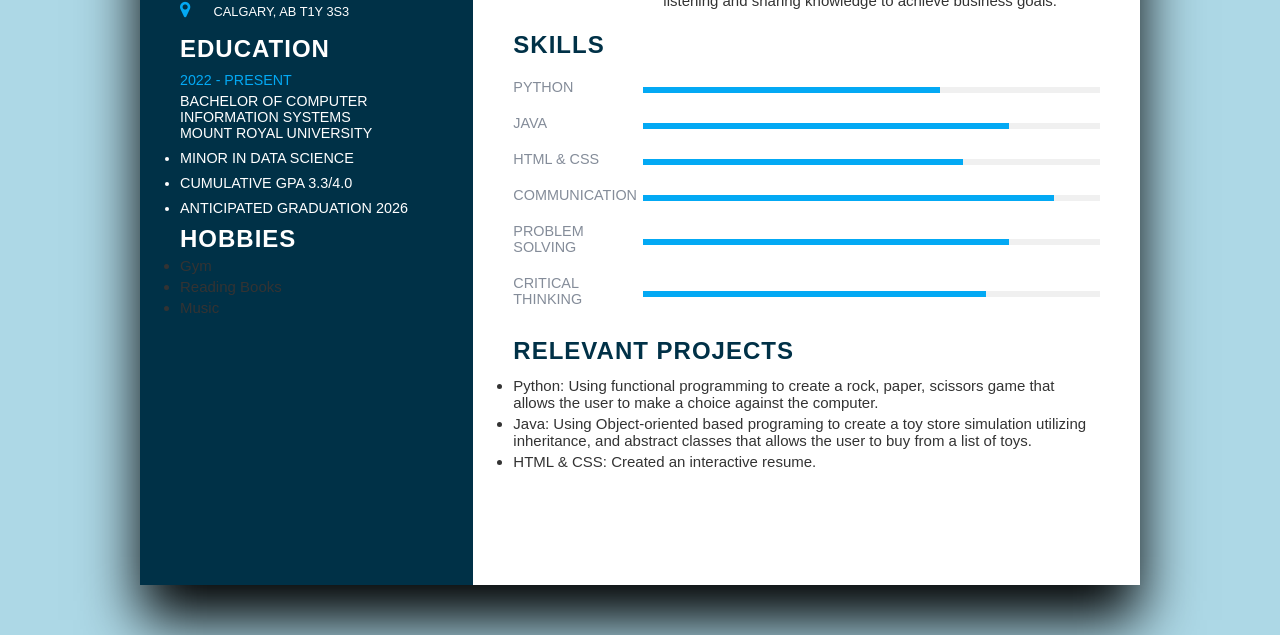
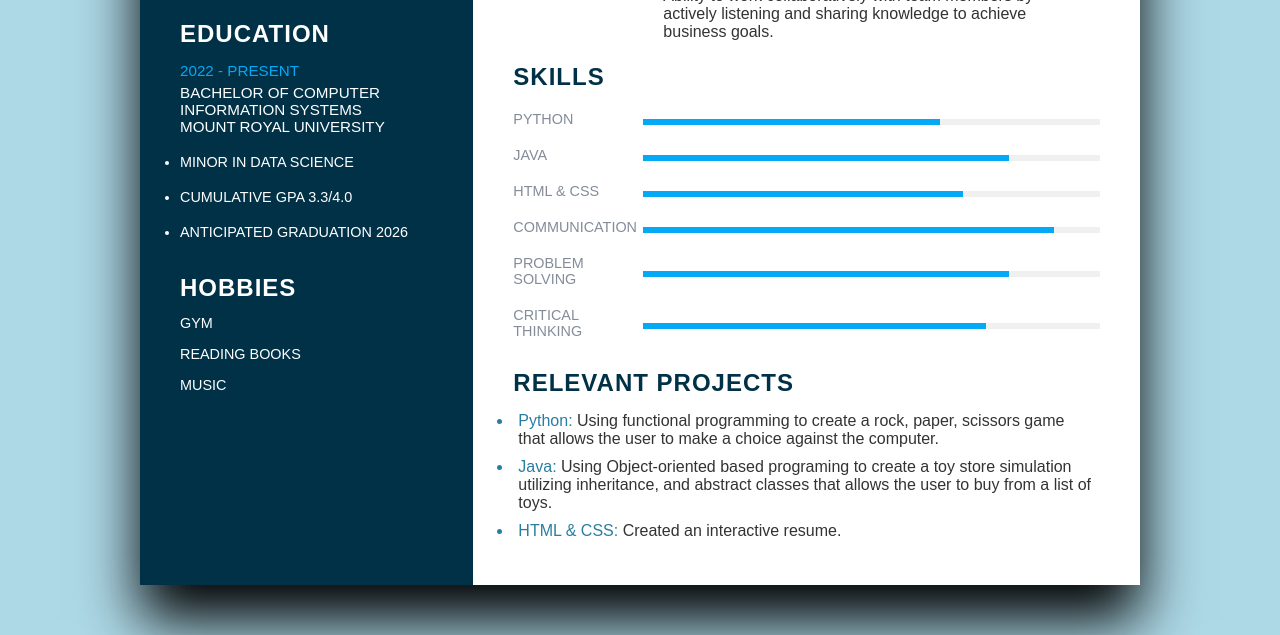
Before and after one commit to Ryanng3/Resume, a plain HTML site: page Resume/index.html in a window 1280 px wide. Shown: the part 465-1100 px from the top of the page. Drawn offline with Linux system fonts and the light colour scheme.

Commit message:
Update style.css

```diff
--- a/Resume/style.css/style.css
+++ b/Resume/style.css/style.css
@@ -1,11 +1,11 @@
-*{
+* {
   margin: 0;
   padding: 0;
   box-sizing: border-box;
   font-family: "Poppins", sans-serif;
 }
 
-body{
+body {
   background: lightblue;
   display: flex;
   justify-content: center;
@@ -13,7 +13,7 @@ body{
   min-height: 100vh;
 }
 
-.container{
+.container {
   position: relative;
   width: 100%;
   max-width: 1000px;
@@ -22,93 +22,90 @@ body{
   margin: 50px;
   display: grid;
   grid-template-columns: 1fr 2fr;
-    box-shadow: 0 35px 55px rgba(0,0,0,1);
+  box-shadow: 0 35px 55px rgba(0, 0, 0, 1);
 }
-.container .leftSide{
+.container .leftSide {
   position: relative;
   background-color: #003147;
   padding: 40px;
 }
 
-.container .rightSide{
+.container .rightSide {
   position: relative;
   background: white;
   padding: 40px;
 }
 
-.profileText{
+.profileText {
   position: relative;
   display: flex;
   flex-direction: column;
   align-items: center;
-    padding-bottom:20px;
-    border-bottom: 1px solid rgba(255,255, 255,0.2);
-
+  padding-bottom: 20px;
+  border-bottom: 1px solid rgba(255, 255, 255, 0.2);
 }
 
-.profileText h1{
+.profileText h1 {
   color: #fff;
-    margin-top: 20px;
+  margin-top: 10px;
   text-transform: uppercase;
   text-align: center;
   font-weight: 600;
   line-height: 1.4em;
 }
 
-.profileText h1 span{
+.profileText h1 span {
   font-size: 0.8em;
   font-weight: 300;
 }
 
 .workExp {
   position: relative;
-
-
 }
 
-
-.workExp h2{
-    color:#003147;
+.workExp h2 {
+  color: #003147;
   margin-top: 20px;
   text-transform: uppercase;
   letter-spacing: 1px;
   margin-bottom: 10px;
 }
 
-.yearComp h3{
+.yearComp h3 {
   font-size: 75%;
 }
 
-li{
+li {
   color: #333;
   padding: 2px 0px;
-    font-size: 15px;
+  font-size: 16px;
+  font-weight: 300;
 }
 .text {
   padding: 0px 20px;
 }
-.workExp .box{
+.workExp .box {
   display: flex;
   flex-direction: row;
   margin: 20px 0;
 }
 
-.workExp .box .yearComp{
+.workExp .box .yearComp {
   min-width: 130px;
 }
 
-.workExp .box .yearComp h3{
+.workExp .box .yearComp h3 {
   text-transform: uppercase;
   color: #848c90;
   font-weight: 600;
 }
-.text h3{
+.text h3 {
   color: #2a7da2;
   font-size: 16px;
 }
 
-.skills h2{
-    color:#003147;
+.skills h2 {
+  color: #003147;
   margin-top: 20px;
   text-transform: uppercase;
   letter-spacing: 1px;
@@ -125,14 +122,14 @@ li{
   padding: 10px 0;
 }
 
-.skills .box h3{
+.skills .box h3 {
   text-transform: uppercase;
   color: #848c99;
   font-weight: 500;
   font-size: 90%;
 }
 
-.skills .box .percent{
+.skills .box .percent {
   position: relative;
   width: 100%;
   height: 6px;
@@ -140,19 +137,19 @@ li{
   margin-top: 5px;
 }
 
-.skills .box .percent div{
+.skills .box .percent div {
   position: absolute;
   top: 0;
-    Left: 00;
+  left: 00;
   height: 100%;
   background: #03a9f4;
 }
 
-.contactInfo{
-    padding-top: 40px;
+.contactInfo {
+  padding: 20px 0 5px 0;
 }
 
-.title{
+.title {
   color: #fff;
   text-transform: uppercase;
   font-weight: 600;
@@ -160,54 +157,99 @@ li{
   padding: 2px 0;
 }
 
-.contactInfo ul{
+.contactInfo ul {
   position: relative;
 }
 
-.contactInfo ul li{
+.contactInfo ul li {
   position: relative;
   list-style: none;
   margin: 10px 0;
   cursor: pointer;
   text-transform: uppercase;
-    font-size: 80%;
+  font-size: 90%;
 }
 
-.contactInfo ul li .icon{
-    display: inline-block ;
+.contactInfo ul li .icon {
+  display: inline-block;
   width: 30px;
   font-size: 18px;
   color: #03a9f4;
 }
 
-.contactInfo ul li span{
+.contactInfo ul li span {
   color: #fff;
   font-weight: 300;
 }
-
-.education li{
+.education {
+  padding: 10px 0;
+}
+.education li {
   margin-bottom: 5px;
   text-transform: uppercase;
   color: #fff;
+  padding: 7px 0;
 }
 
-.education h3{
+.education h3 {
   color: #03a9f4;
   font-weight: 500;
   font-size: 95%;
   padding: 5px 0;
 }
 
-.education h4{
+.education h4 {
   color: #fff;
   font-weight: 500;
   font-size: 95%;
 }
 
-#year{
+#year {
   list-style: none;
 }
 
-.bullet{
+.bullet {
   font-size: 90%;
+  font-weight: 300;
 }
+
+.projects ul li {
+  color: #2a7da2;
+  font-size: 16px;
+  padding: 5px;
+  font-weight: 300;
+}
+
+.projects span {
+  color: #333;
+}
+.hobbies {
+  padding: 10px 0;
+}
+.hobbies ul {
+  list-style: none;
+  padding: 6px 0;
+}
+.hobbies li {
+  font-size: 90%;
+  margin-bottom: 5px;
+  text-transform: uppercase;
+  color: #fff;
+  padding: 5px 0;
+  font-weight: 300;
+}
+
+.imgBox img {
+  width: 150px;
+  height: auto;
+  border-radius: 50px;
+}
+
+a {
+  text-decoration: none;
+  color: #fff;
+}
+
+a:hover {
+  color: red;
+}
```
Lines whose indentation alone changed are shown as unchanged.
